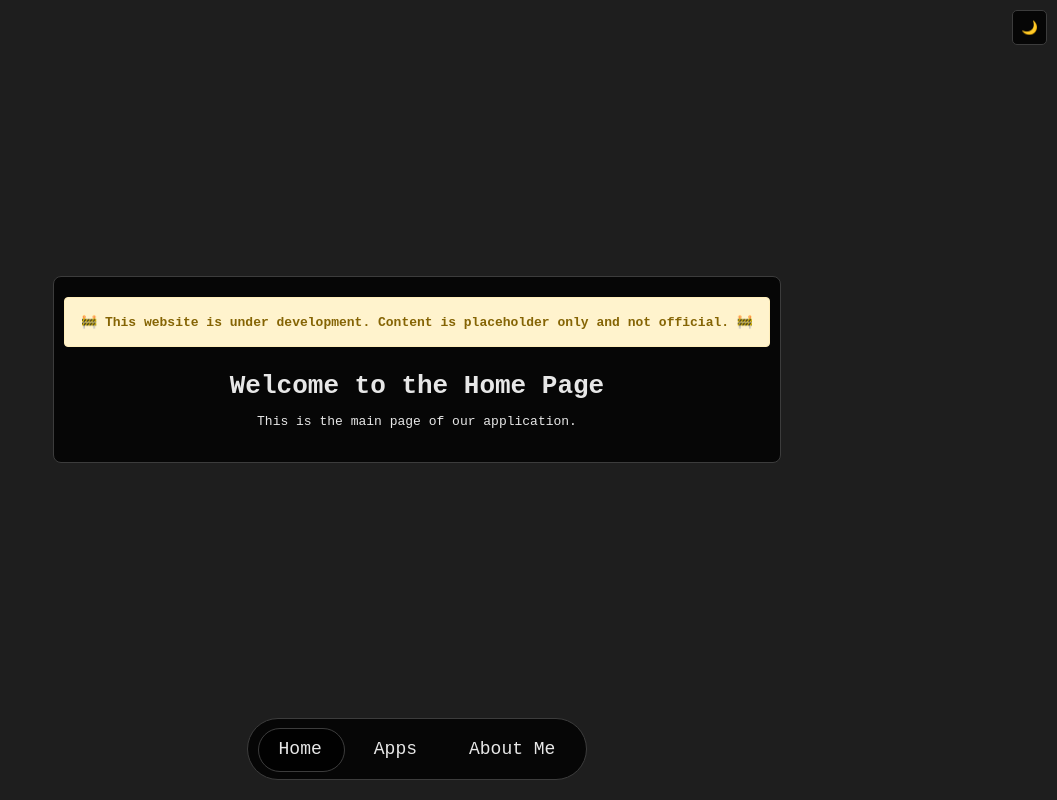
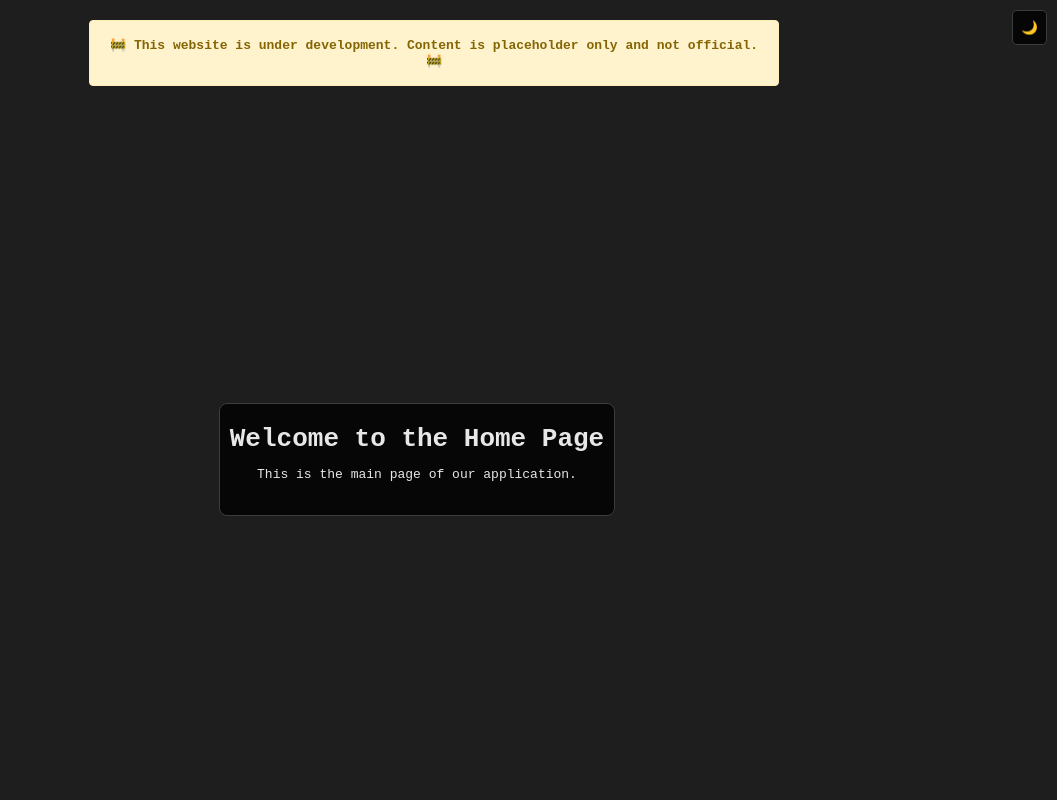
Before and after one commit to Itszipzon/portfolio, a React (Create React App) app: page / in a window 1280 px wide. Shown: the whole page, without its empty margins (223-1280 px from the left). Built offline with nearby package versions, Linux system fonts and the light colour scheme.

Commit message:
Github actions

```diff
--- a/src/App.css
+++ b/src/App.css
@@ -107,3 +107,18 @@
   padding: 20px;
   z-index: 1;
 }
+
+.dev-warning-banner {
+  position: relative;
+  top: 20px;
+  left: calc(50% - 655.8px/2);
+  background-color: #fff3cd;
+  color: #856404;
+  padding: 1rem;
+  border: 1px solid #ffeeba;
+  text-align: center;
+  font-weight: bold;
+  border-radius: 4px;
+  margin-bottom: 1.5rem;
+  width: 655.8px;
+}
--- a/src/App.tsx
+++ b/src/App.tsx
@@ -65,6 +65,9 @@
 
   return (
     <div className="App">
+      <div className="dev-warning-banner">
+        🚧 This website is under development. Content is placeholder only and not official. 🚧
+      </div>
       <button className={`theme-selector ${theme}`} onClick={() => setThemeSelector(!themeSelector)}>
         {theme === 'matrix' &&
         <div className='matrix'>
--- a/src/pages/Home.tsx
+++ b/src/pages/Home.tsx
@@ -3,9 +3,6 @@
 export default function Home() {
   return (
     <div className="home-container">
-      <div className="dev-warning-banner">
-        🚧 This website is under development. Content is placeholder only and not official. 🚧
-      </div>
       <h1>Welcome to the Home Page</h1>
       <p>This is the main page of our application.</p>
     </div>
--- a/src/pages/css/Home.css
+++ b/src/pages/css/Home.css
@@ -9,18 +9,3 @@
   border-radius: 8px;
   border: var(--border-1);
 }
-.dev-warning-banner {
-  background-color: #fff3cd;
-  color: #856404;
-  padding: 1rem;
-  border: 1px solid #ffeeba;
-  text-align: center;
-  font-weight: bold;
-  border-radius: 4px;
-  margin-bottom: 1.5rem;
-}
-
-.under-development {
-  font-style: italic;
-  color: #b22222;
-}
```
